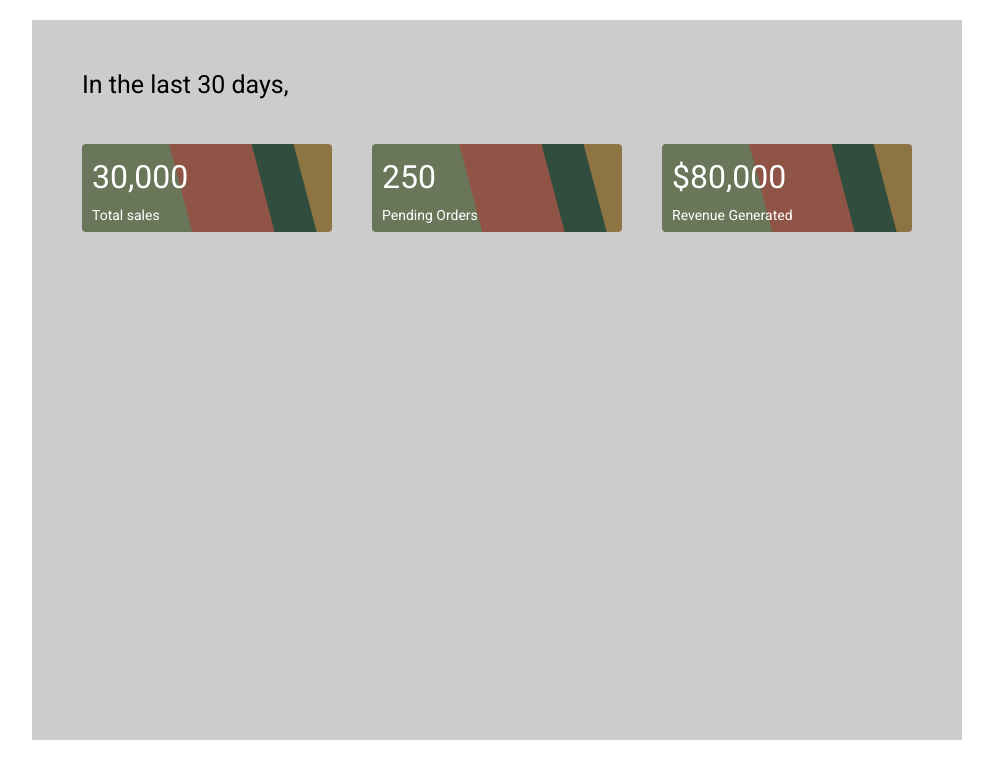
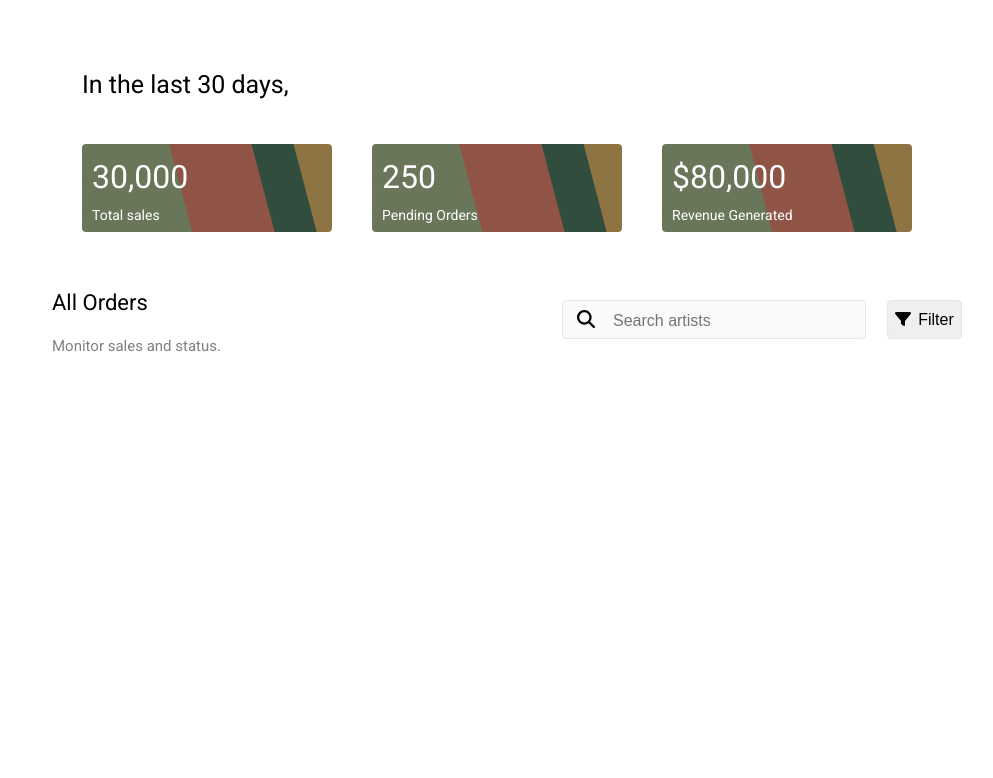
Before and after one commit to Yassinos-coder/recrutNow, a React (Create React App) app in the folder frontend/: page /AdminPanel in a window 1280 px wide. Shown: the top 778 px of the page, without its empty margins (143-1136 px from the left). Built offline with nearby package versions, Linux system fonts and the light colour scheme.

Commit message:
Added Stuff

```diff
--- a/frontend/src/Components/Admin/Admin.css
+++ b/frontend/src/Components/Admin/Admin.css
@@ -6,7 +6,7 @@
 }
 
 .adminDash {
-  background-color: rgba(128, 128, 128, 0.4);
+  /* background-color: rgba(128, 128, 128, 0.4); */
   position: relative;
   margin: auto;
   max-width: 930px;
@@ -70,3 +70,70 @@ img {
   color: white;
   font-size: 14px;
 }
+
+.filtersOthers {
+  position: relative;
+  width: 100%;
+  height: 80px;
+}
+
+.secTitle {
+  font-size: 22px;
+  padding-left: 20px;
+}
+
+.secDesc {
+  padding-left: 20px;
+  font-size: 15px;
+  color: grey;
+}
+
+.filter_SearchBar {
+  position: absolute;
+  width: 450px;
+  top: 0;
+  height: 80px;
+  left: 480px;
+}
+
+.searchBar {
+  position: relative;
+  top: 10px;
+  left: 50px;
+}
+
+.inputSearchBar {
+  background-color: #e6e6e6;
+  width: 250px;
+  height: 32px;
+  background: #fafafa;
+  border: 1px solid #e6e6e6;
+  border-radius: 4px;
+  padding-left: 50px;
+  font-size: 16px;
+  padding-top: 4px;
+}
+
+.inputSearchBar::placeholder {
+  font-size: 16px;
+}
+
+.loopeSearch {
+  position: absolute;
+  top: 10px;
+  left: 15px;
+}
+
+.filter {
+  position: absolute;
+  top: 10px;
+  left: 375px;
+}
+
+.buttonFilter {
+  height: 39px;
+  width: 75px;
+  font-size: 16px;
+  border: 1px solid #e6e6e6;
+  border-radius: 4px;
+}
--- a/frontend/src/Components/Admin/Admin.jsx
+++ b/frontend/src/Components/Admin/Admin.jsx
@@ -1,6 +1,8 @@
 import "./Admin.css";
 import React from "react";
 import rectangle from "../../assets/imgs/rectangle.png";
+import { FontAwesomeIcon } from "@fortawesome/react-fontawesome";
+import { faFilter, faMagnifyingGlass } from "@fortawesome/free-solid-svg-icons";
 
 const Admin = () => {
   return (
@@ -37,6 +39,37 @@ const Admin = () => {
               </div>
             </div>
           </div>
+          <div className="filtersOthers">
+            <div className="leftSide">
+              <p className="secTitle">All Orders</p>
+              <p className="secDesc">Monitor sales and status.</p>
+            </div>
+            <div className="rightSide">
+              <div className="filter_SearchBar">
+                <div className="searchBar">
+                  <span className="loopeSearch">
+                    <FontAwesomeIcon
+                      style={{ fontSize: "18px" }}
+                      color="black"
+                      icon={faMagnifyingGlass}
+                    />
+                  </span>
+                  <input
+                    className="inputSearchBar"
+                    type="text"
+                    placeholder="Search artists"
+                    name="searchBar"
+                  />
+                </div>
+                <div className="filter">
+                  <button type="submit" className="buttonFilter">
+                    <FontAwesomeIcon style={{paddingRight: '7px'}} icon={faFilter} />
+                    Filter
+                  </button>
+                </div>
+              </div>
+            </div>
+          </div>
         </div>
       </div>
     </>
```
Lines whose indentation alone changed are shown as unchanged.
